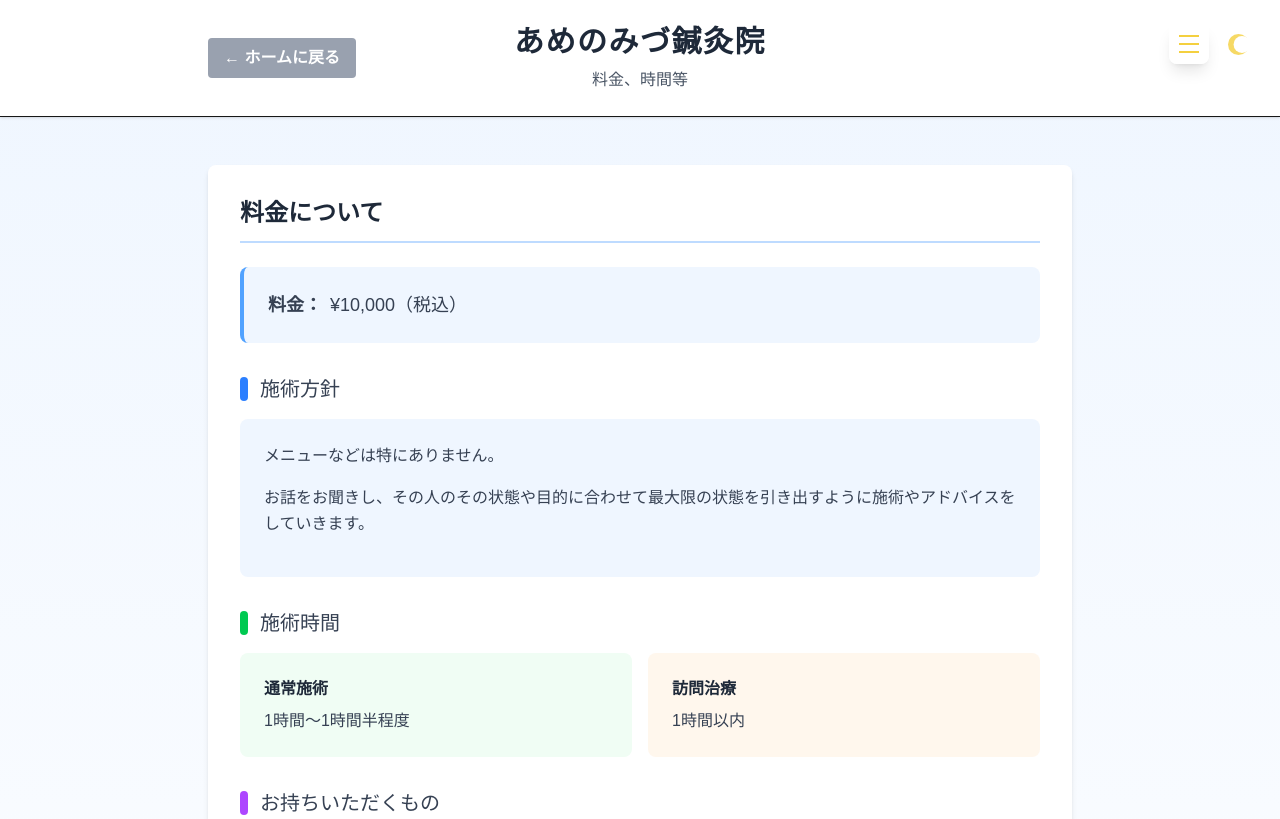
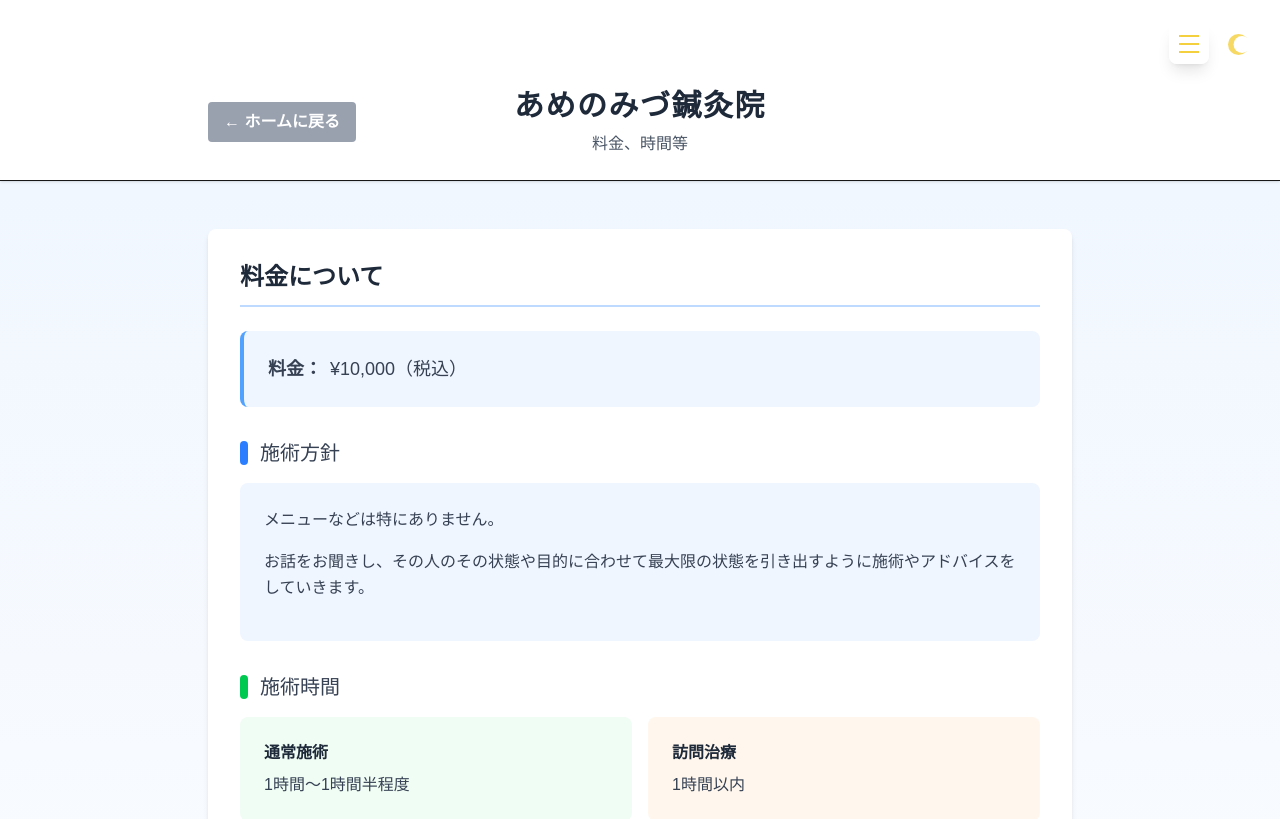
Before and after one commit to Shohei-Nakayama/Amenomizu7.1, a Next.js app in the folder amenomizu7.1/: page /fee in a window 1280 px wide. Shown: the top 819 px of the page. Built offline with nearby package versions, Linux system fonts and the light colour scheme.

Commit message:
modefied position of Hamberger menu

```diff
--- a/amenomizu7.1/src/app/components/PageHeader.tsx
+++ b/amenomizu7.1/src/app/components/PageHeader.tsx
@@ -13,7 +13,7 @@ const PageHeader: React.FC<PageHeaderProps> = ({
   showBackButton = true
 }) => {
   return (
-    <header className="bg-white shadow-sm border-b">
+    <header className="bg-white shadow-sm border-b pt-16">
       <div className="max-w-4xl mx-auto px-4 py-6 relative">
         {/* ホームに戻るボタン */}
         {showBackButton && (
--- a/amenomizu7.1/src/app/page.tsx
+++ b/amenomizu7.1/src/app/page.tsx
@@ -49,7 +49,7 @@ export default function Home() {
               <div className="absolute top-8 right-1/3 w-20 h-10 bg-blue-200 rounded-full blur-lg"></div>
             </div>
 
-            <div className="relative z-10 p-8 pb-20 gap-16 sm:p-20">
+            <div className="relative z-10 pt-20 px-8 pb-20 gap-16 sm:p-20">
               <main className="flex flex-col gap-[32px] items-center max-w-4xl mx-auto">
                 {/* アニメーション付きヘッダー部分 */}
                 <div className="text-center mb-8 w-full">
```
